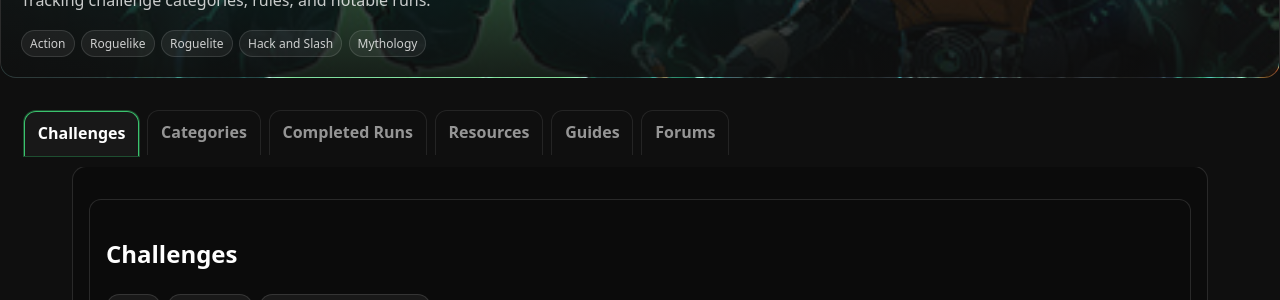
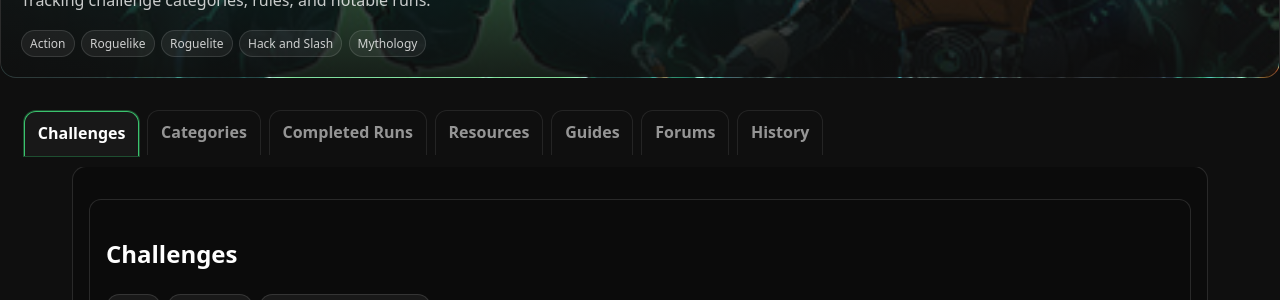
Before and after one commit to GaryAsher/challenge-run-site, a Jekyll site: the page built from _games/hades-2.md, in a window 1280 px wide. Shown: the part 319-619 px from the top of the page. Built offline with Jekyll 4.4.1, drawn with Linux system fonts in a browser that asks for light colours.

Commit message:
add optional flags to tabs so users can select what they want to see

```diff
--- a/_layouts/game.html
+++ b/_layouts/game.html
@@ -68,13 +68,46 @@
 <!-- =========================================================
      Game Tabs - Main
      ========================================================= -->
+{% assign tabs_cfg = page.tabs | default: {} %}
+{% assign show_challenges = tabs_cfg.challenges | default: true %}
+{% assign show_categories = tabs_cfg.categories | default: true %}
+{% assign show_runs       = tabs_cfg.runs       | default: true %}
+{% assign show_resources  = tabs_cfg.resources  | default: true %}
+{% assign show_guides     = tabs_cfg.guides     | default: true %}
+{% assign show_forums     = tabs_cfg.forums     | default: true %}
+{% assign show_history    = tabs_cfg.history    | default: true %}
+
+{% assign any_tabs = show_challenges or show_categories or show_runs or show_resources or show_guides or show_forums or show_history %}
+
+{% if any_tabs %}
   <nav class="runner-tabs" id="game-tabs">
-  <button class="tab active" type="button" data-tab="challenges">Challenges</button>
+    {% if show_challenges %}
+      <button class="tab" type="button" data-tab="challenges">Challenges</button>
+    {% endif %}
+
+    {% if show_categories %}
       <button class="tab" type="button" data-tab="categories">Categories</button>
+    {% endif %}
+
+    {% if show_runs %}
       <button class="tab" type="button" data-tab="runs">Completed Runs</button>
+    {% endif %}
+
+    {% if show_resources %}
       <button class="tab" type="button" data-tab="resources">Resources</button>
+    {% endif %}
+
+    {% if show_guides %}
       <button class="tab" type="button" data-tab="guides">Guides</button>
+    {% endif %}
+
+    {% if show_forums %}
       <button class="tab" type="button" data-tab="forums">Forums</button>
+    {% endif %}
+
+    {% if show_history %}
+      <button class="tab" type="button" data-tab="history">History</button>
+    {% endif %}
   </nav>
 
   <div class="page-width">
@@ -82,7 +115,8 @@
     <!-- =======================================================
          CHALLENGES
          ======================================================= -->
-  <section class="tab-panel active" data-panel="challenges">
+    {% if show_challenges %}
+      <section class="tab-panel" data-panel="challenges">
         <div class="card">
           <h2>Challenges</h2>
 
@@ -104,10 +138,12 @@
           </div>
         {% endif %}
       </section>
+    {% endif %}
 
     <!-- =======================================================
          CATEGORIES
          ======================================================= -->
+    {% if show_categories %}
       <section class="tab-panel" data-panel="categories">
         <div class="card">
           <h2>Categories</h2>
@@ -133,48 +169,75 @@
           {% endif %}
         </div>
       </section>
+    {% endif %}
 
     <!-- =======================================================
          COMPLETED RUNS
          ======================================================= -->
+    {% if show_runs %}
       <section class="tab-panel" data-panel="runs">
         <div class="card">
           <h2>Completed Runs</h2>
           <p class="muted">Coming soon.</p>
         </div>
       </section>
+    {% endif %}
 
     <!-- =======================================================
          RESOURCES
          ======================================================= -->
+    {% if show_resources %}
       <section class="tab-panel" data-panel="resources">
         <div class="card">
           <h2>Resources</h2>
           <p class="muted">Coming soon.</p>
         </div>
       </section>
+    {% endif %}
 
     <!-- =======================================================
          GUIDES
          ======================================================= -->
+    {% if show_guides %}
       <section class="tab-panel" data-panel="guides">
         <div class="card">
           <h2>Guides</h2>
           <p class="muted">Coming soon.</p>
         </div>
       </section>
+    {% endif %}
 
     <!-- =======================================================
          FORUMS
          ======================================================= -->
+    {% if show_forums %}
       <section class="tab-panel" data-panel="forums">
         <div class="card">
           <h2>Forums</h2>
           <p class="muted">Coming soon.</p>
         </div>
       </section>
+    {% endif %}
+
+    <!-- =======================================================
+         HISTORY
+         ======================================================= -->
+    {% if show_history %}
+      <section class="tab-panel" data-panel="history">
+        <div class="card">
+          <h2>History</h2>
+
+          {% if page.history %}
+            {{ page.history | markdownify }}
+          {% else %}
+            <p class="muted">No history recorded yet.</p>
+          {% endif %}
+        </div>
+      </section>
+    {% endif %}
 
   </div>
+{% endif %}
 
 <!-- =========================================================
      Tabs Script
```
Also changed, not shown: other parts of _layouts/game.html (+9 -1 lines). Lines whose indentation alone changed are shown as unchanged.
